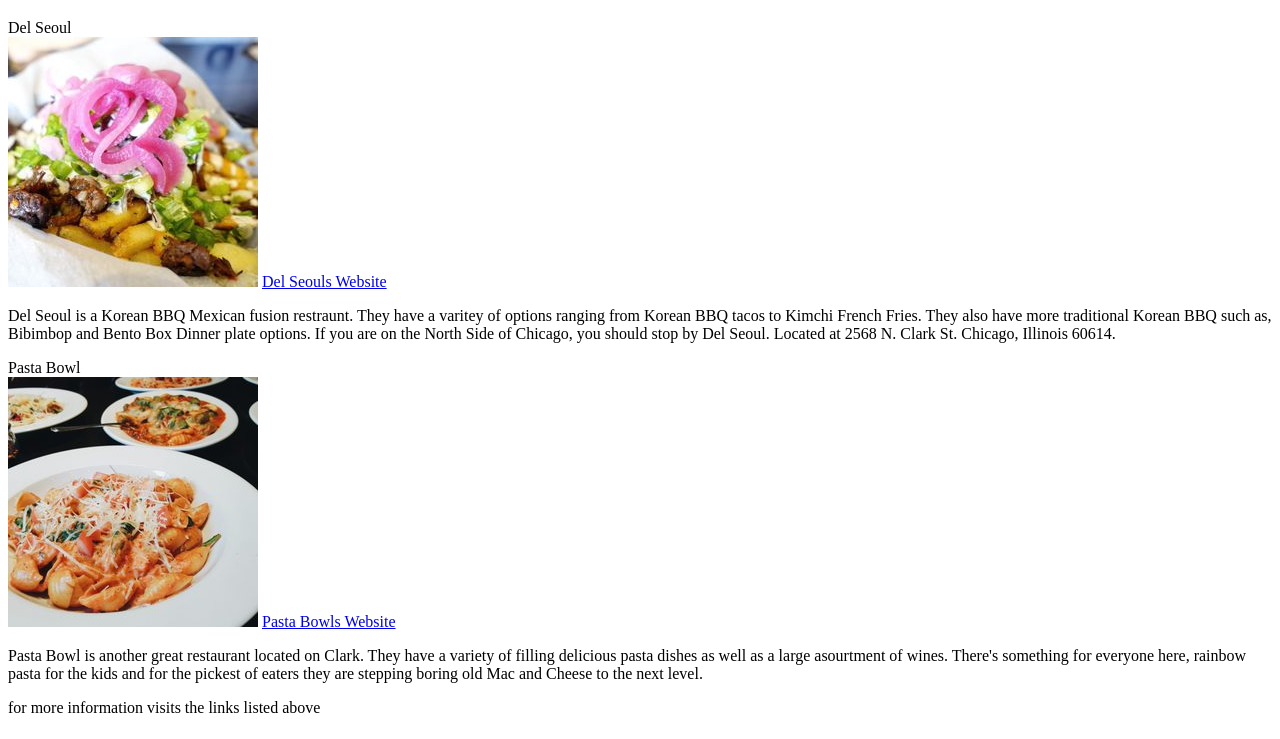
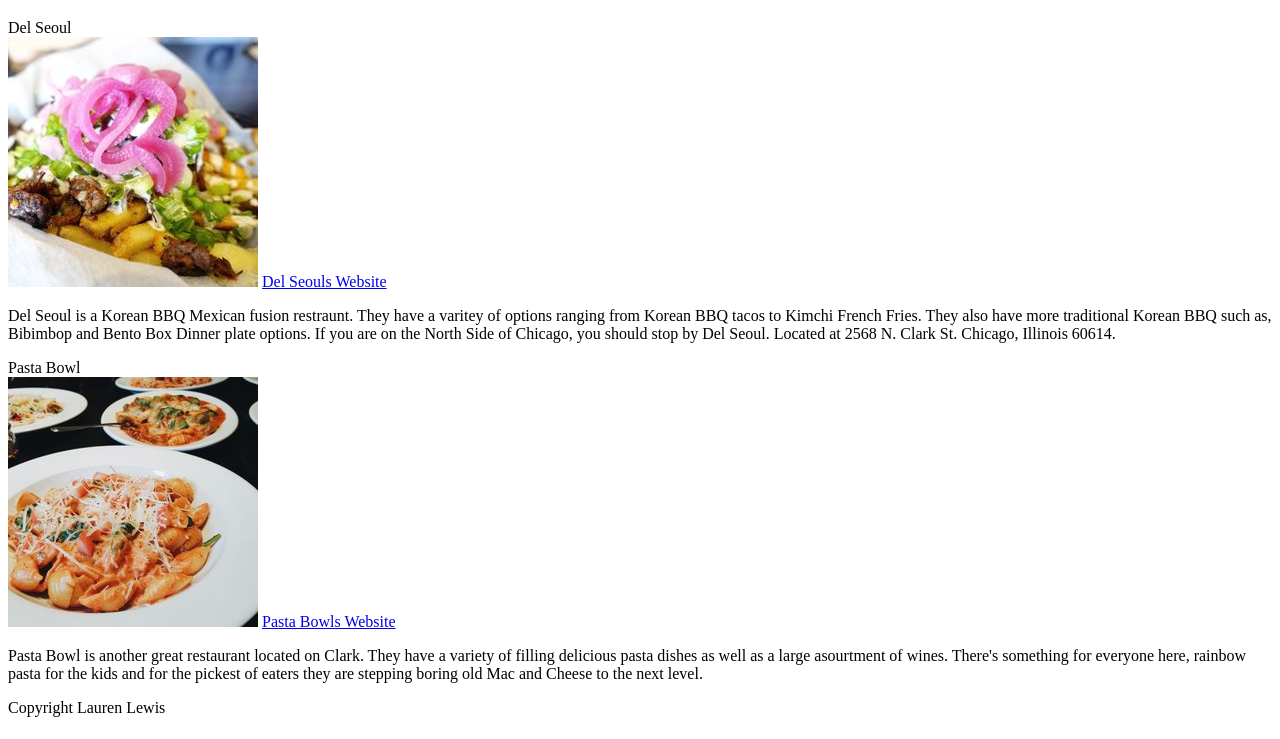
Before and after one commit to laurenlewis1999/laurenlewis1999.gethub.io, a plain HTML site: page dinner-spots.html in a window 1280 px wide. Shown: the part 61-800 px from the top of the page. Drawn offline with Linux system fonts and the light colour scheme.

Commit message:
Update dinner-spots.html

```diff
--- a/dinner-spots.html
+++ b/dinner-spots.html
@@ -12,4 +12,4 @@
 <p> Pasta Bowl is another great restaurant located on Clark. They have a variety of filling delicious pasta dishes as well as a large asourtment of wines. There's something for everyone here, rainbow pasta for the kids and for the pickest of eaters they are stepping boring old Mac and Cheese to the next level. </p>
 
 
-<footer> for more information visits the links listed above</footer>
+<footer> Copyright Lauren Lewis</footer>
```
